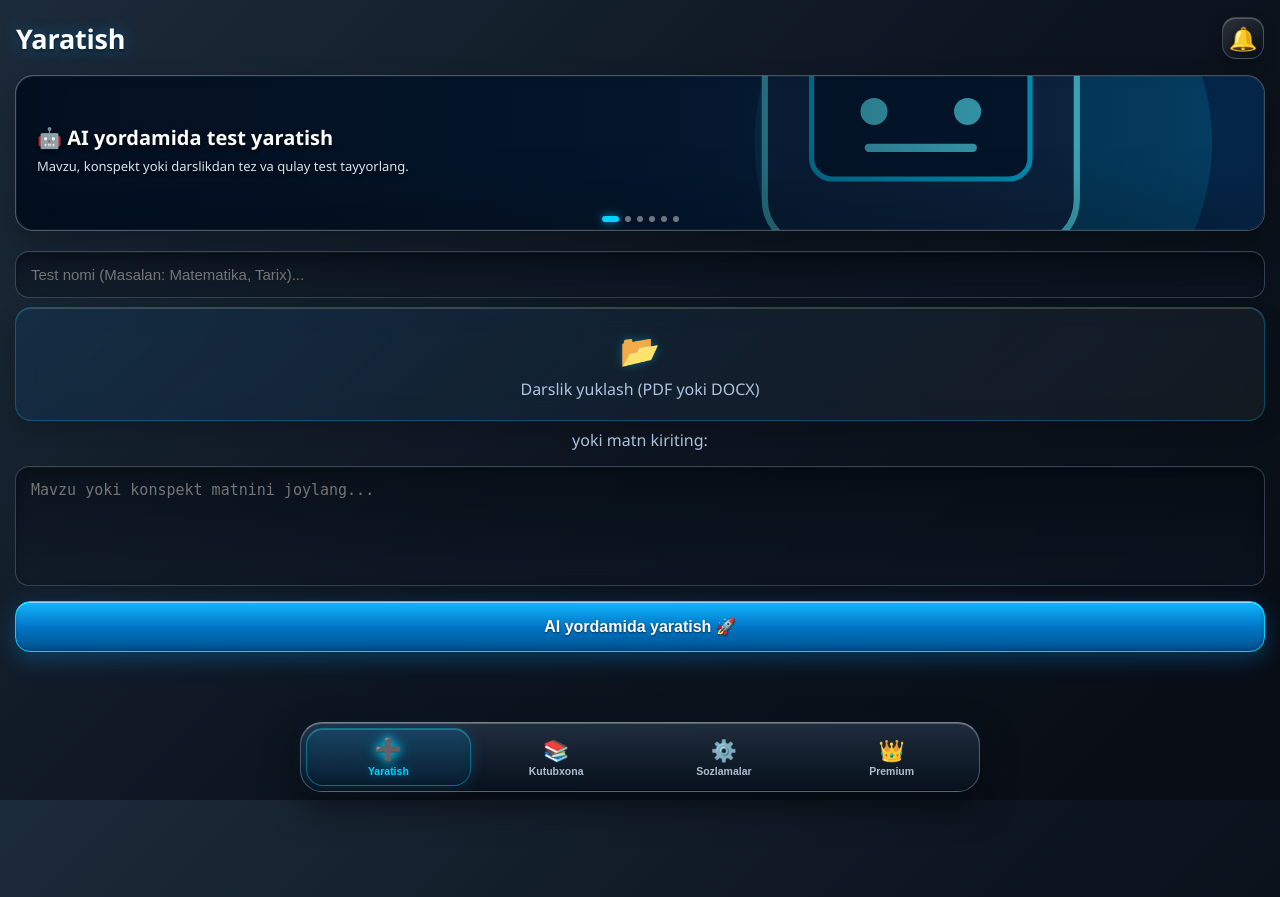
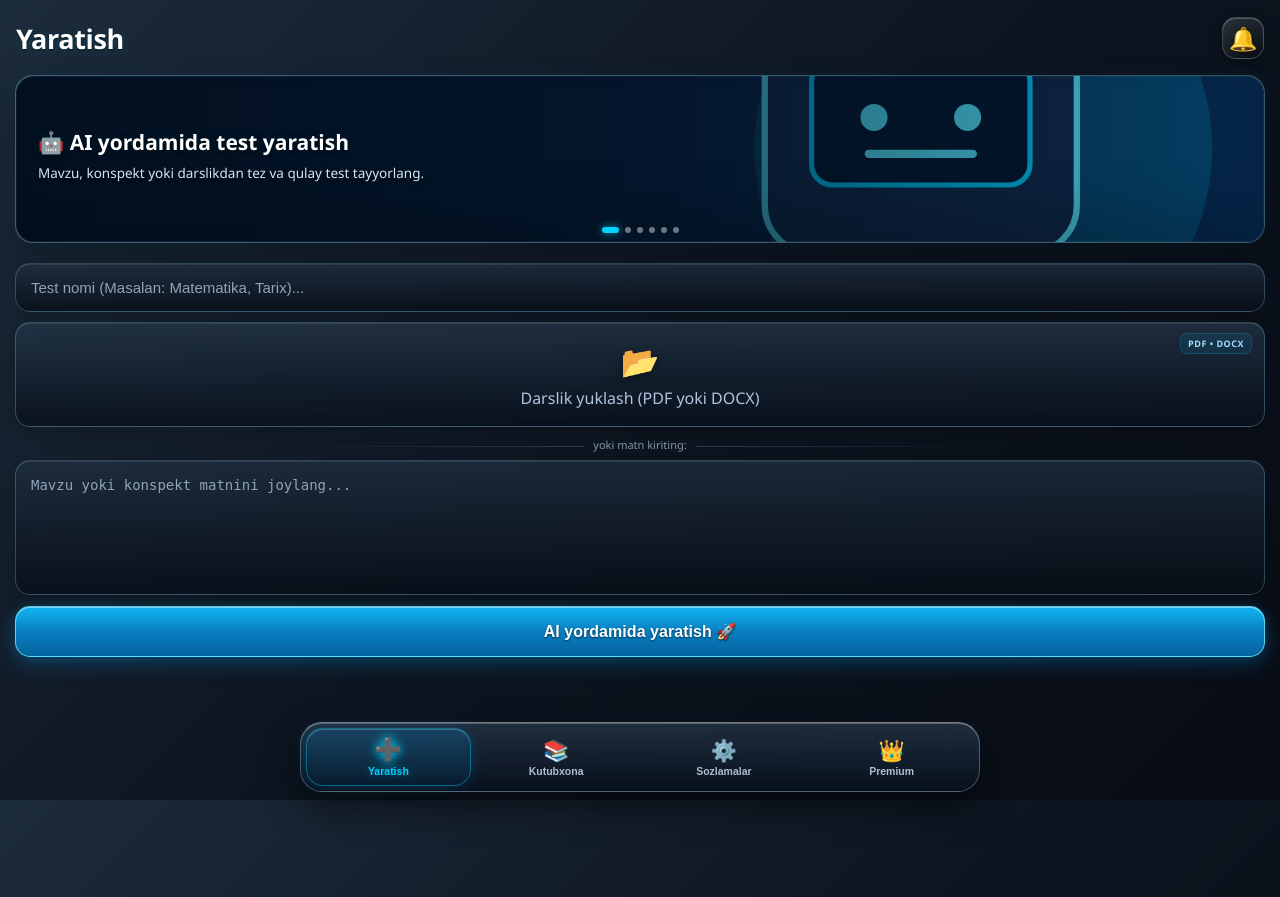
Before and after one commit to Sherzod7007/Quiz-Pilot-Bot, a FastAPI app: page / in a window 1280 px wide. Shown: the top 897 px of the page. Run offline with FastAPI, Linux system fonts and the light colour scheme; some libraries are stand-ins or nearby versions.

Commit message:
Update index.html

```diff
--- a/templates/index.html
+++ b/templates/index.html
@@ -1025,6 +1025,142 @@
             #settings-screen .settings-box { padding:16px; }
             #premium-screen .tariff-card { padding:14px; }
         }
+
+
+        /* ===== CREATE SCREEN — PREMIUM AERO VISUAL PASS ===== */
+        #create-screen .header h1 {
+            letter-spacing:-.4px;
+            text-shadow:0 2px 10px rgba(0,210,255,.16), 0 1px 2px rgba(0,0,0,.7);
+        }
+        #create-screen .create-promo-carousel {
+            height:166px;
+            margin:2px 0 12px;
+            border-radius:18px;
+            border:1px solid rgba(125,210,255,.34);
+            box-shadow:inset 0 1px 0 rgba(255,255,255,.16), 0 10px 28px rgba(0,0,0,.28), 0 0 18px rgba(0,180,255,.06);
+            background:linear-gradient(180deg,rgba(255,255,255,.035),rgba(0,0,0,.08));
+        }
+        #create-screen .create-promo-slide {
+            padding:20px 22px 24px;
+            border-radius:18px;
+        }
+        #create-screen .create-promo-title {
+            font-size:21px;
+            line-height:1.22;
+            max-width:72%;
+            margin-bottom:8px;
+            text-shadow:0 2px 7px rgba(0,0,0,.78),0 0 12px rgba(0,210,255,.12);
+        }
+        #create-screen .create-promo-desc {
+            font-size:13.5px;
+            line-height:1.45;
+            max-width:68%;
+            color:#dbeaf8;
+        }
+        #create-screen .create-promo-dots { bottom:9px; }
+
+        #create-screen .input-title,
+        #create-screen .input-text {
+            border-radius:15px;
+            border:1px solid rgba(125,190,225,.30);
+            background:linear-gradient(180deg,rgba(32,48,65,.72),rgba(7,14,23,.78));
+            box-shadow:inset 0 1px 0 rgba(255,255,255,.09),0 5px 16px rgba(0,0,0,.18);
+            padding:14px 15px;
+        }
+        #create-screen .input-title {
+            min-height:49px;
+            margin-top:4px;
+            margin-bottom:10px;
+            font-size:15px;
+        }
+        #create-screen .input-title::placeholder,
+        #create-screen .input-text::placeholder { color:#91a4b7; opacity:1; }
+        #create-screen .input-title:focus,
+        #create-screen .input-text:focus {
+            border-color:rgba(0,210,255,.78);
+            box-shadow:0 0 0 2px rgba(0,210,255,.08),0 0 16px rgba(0,210,255,.22),inset 0 1px 0 rgba(255,255,255,.12);
+        }
+        #create-screen .upload-box {
+            position:relative;
+            min-height:82px;
+            box-sizing:border-box;
+            padding:17px 14px;
+            margin-bottom:9px;
+            border:1px solid rgba(125,190,225,.32);
+            border-radius:15px;
+            background:linear-gradient(180deg,rgba(39,57,76,.68),rgba(8,16,27,.78));
+            box-shadow:inset 0 1px 0 rgba(255,255,255,.10),0 6px 18px rgba(0,0,0,.20);
+            backdrop-filter:blur(14px);
+        }
+        #create-screen .upload-box::after {
+            content:"PDF  •  DOCX";
+            position:absolute;
+            right:12px;
+            top:10px;
+            padding:3px 7px;
+            border-radius:7px;
+            font-size:9px;
+            font-weight:800;
+            letter-spacing:.5px;
+            color:#9fdfff;
+            background:rgba(0,170,235,.10);
+            border:1px solid rgba(0,210,255,.18);
+        }
+        #create-screen .upload-box span:first-child {
+            font-size:31px !important;
+            margin-bottom:5px !important;
+            filter:drop-shadow(0 2px 4px rgba(0,0,0,.45));
+        }
+        #create-screen .upload-box:hover,
+        #create-screen .upload-box:active {
+            border-color:rgba(0,210,255,.72);
+            box-shadow:0 0 16px rgba(0,210,255,.16),inset 0 1px 0 rgba(255,255,255,.14);
+            transform:translateY(-1px);
+        }
+        #create-screen .create-form-content > div[style*="text-align: center"] {
+            margin:1px 0 8px !important;
+            font-size:11px !important;
+            color:#8195a9 !important;
+            position:relative;
+        }
+        #create-screen .create-form-content > div[style*="text-align: center"]::before,
+        #create-screen .create-form-content > div[style*="text-align: center"]::after {
+            content:""; display:inline-block; width:24%; height:1px; vertical-align:middle;
+            background:linear-gradient(90deg,transparent,rgba(135,175,210,.25)); margin:0 9px;
+        }
+        #create-screen .create-form-content > div[style*="text-align: center"]::after {
+            background:linear-gradient(90deg,rgba(135,175,210,.25),transparent);
+        }
+        #create-screen .input-text {
+            min-height:116px;
+            margin-bottom:10px;
+            font-size:14px;
+            line-height:1.5;
+        }
+        #create-screen .create-action-wrap { margin-top:1px; }
+        #create-screen #generate-btn {
+            min-height:50px;
+            border-radius:15px;
+            font-size:16px;
+            letter-spacing:.05px;
+            background:linear-gradient(180deg,#12b8f4 0%,#087fc1 48%,#05649e 100%);
+            border:1px solid rgba(105,232,255,.82);
+            box-shadow:0 7px 20px rgba(0,150,235,.28),0 0 14px rgba(0,210,255,.10),inset 0 1px 0 rgba(255,255,255,.48);
+        }
+        #create-screen #generate-btn:hover,
+        #create-screen #generate-btn:active {
+            transform:translateY(-1px);
+            box-shadow:0 9px 24px rgba(0,150,235,.34),0 0 20px rgba(0,210,255,.18),inset 0 1px 0 rgba(255,255,255,.55);
+        }
+        @media (max-height:720px) {
+            #create-screen .create-promo-carousel { height:148px; }
+            #create-screen .create-promo-title { font-size:19px; }
+            #create-screen .create-promo-desc { font-size:12.5px; }
+            #create-screen .upload-box { min-height:72px; padding:13px 12px; }
+            #create-screen .input-text { min-height:94px; }
+            #create-screen #generate-btn { min-height:46px; }
+        }
+        /* ===== END CREATE SCREEN PREMIUM VISUAL PASS ===== */
 
 </style>
 </head>
```
